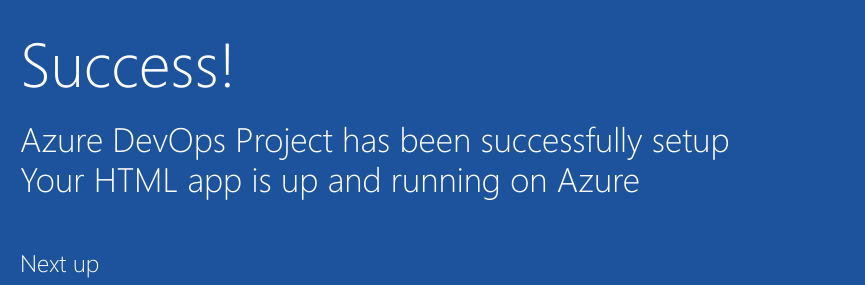
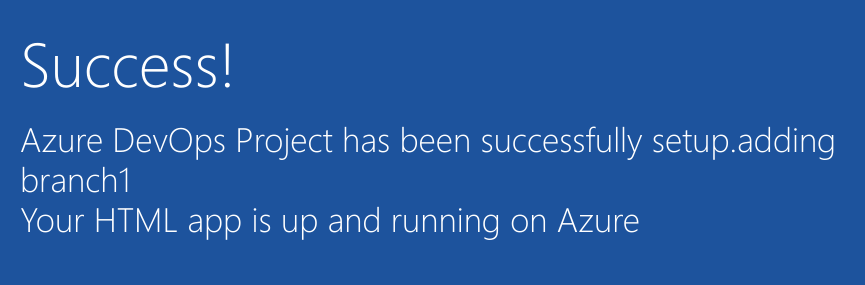
Before and after one commit to Vimi02/new-project-git, a plain HTML site: page index.html in a window 1280 px wide. Shown: the part 352-637 px from the top of the page, 205-1070 px from the left. Drawn offline with Linux system fonts and the light colour scheme.

Commit message:
changed html file branch1

```diff
--- a/index.html
+++ b/index.html
@@ -19,7 +19,7 @@
         </div>
             <div class="content-body">
                 <div class="success-text">Success!</div>
-                <div class="description line-1"> Azure DevOps Project has been successfully setup</div>
+                <div class="description line-1"> Azure DevOps Project has been successfully setup.adding branch1</div>
                 <div class="description line-2"> Your HTML app is up and running on Azure</div>
                 <div class="next-steps-container">
                     <div class="next-steps-header">Next up</div>
```
